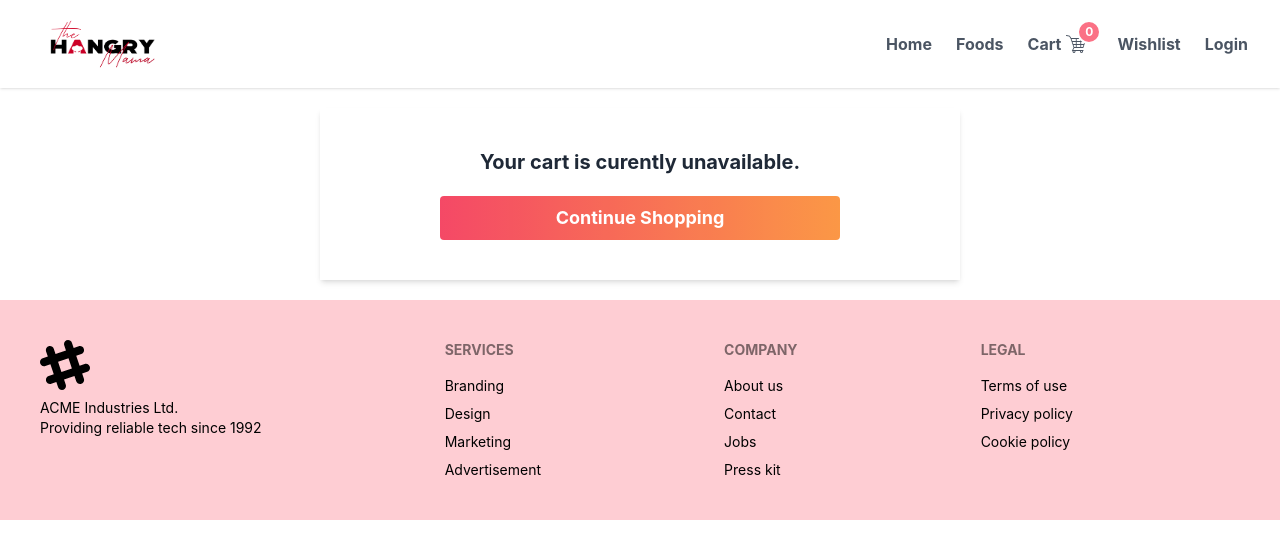
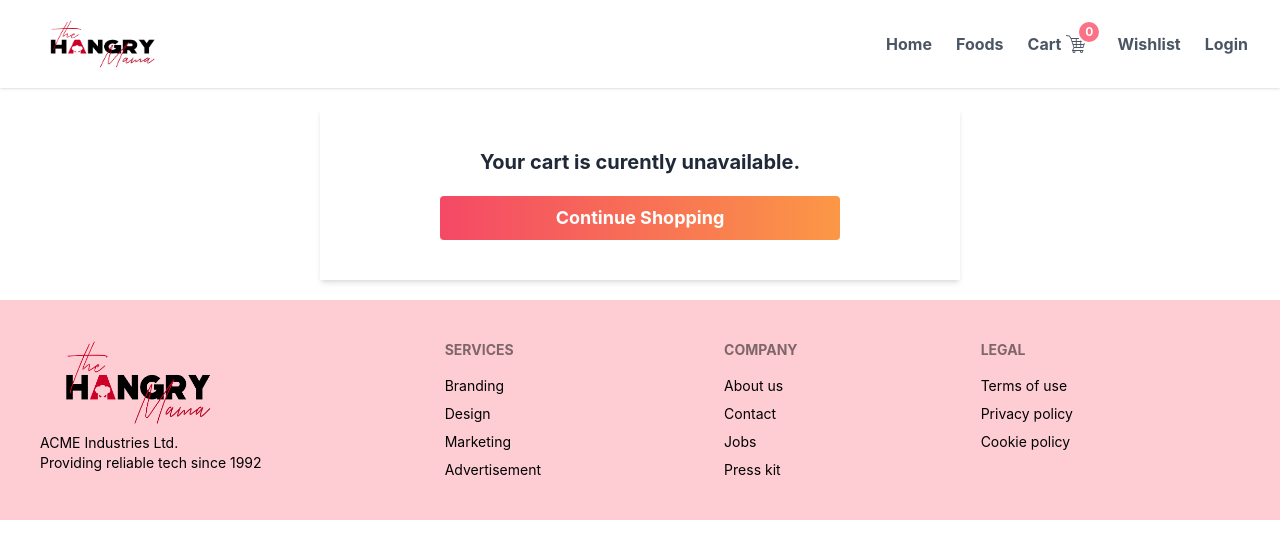
Before and after one commit to rafia02/food-delivery-website-client, a React (Create React App) app: page /cart in a window 1280 px wide. Shown: the top 558 px of the page. Built offline with nearby package versions, Linux system fonts and the light colour scheme; no server answers.

Commit message:
logo setup

```diff
--- a/src/Components/Home/BestTeam/BestTeam.css
+++ b/src/Components/Home/BestTeam/BestTeam.css
@@ -1,3 +1,18 @@
 .custom:hover h1 {
-    color: #FB7185
+    color: #FB7185;
+    animation-name: solycolor;
+    animation-duration: 8s;
+    animation-fill-mode: forwards;
+    transition: ease-in;
 }
+
+@keyframes solycolor {
+    0%{
+        color: #FB7185;
+    }50%{
+        color: #FB7185;
+    }
+    100%{
+        color: #FB7185;
+    }
+}
--- a/src/Components/Home/BestTeam/BestTeam.js
+++ b/src/Components/Home/BestTeam/BestTeam.js
@@ -27,7 +27,7 @@ const BestTeam = () => {
 
 
 
-                    <div className=' pb-4 custom   shadow-sm hover:bg-[#FFFFFF]'>
+                    <div className=' pb-4 custom  shadow-sm hover:bg-[#FFFFFF]'>
                         <img className='w-full' src="https://marketplace.foodotawp.com/wp-content/uploads/2021/05/team3.png" alt="" />
                         <h1 className='text-center lg:text-start text-2xl ml-2 font-semibold text-[#231900] mt-3 mb-3'>Andre Smith</h1>
                         <p className='text-center lg:text-start ml-2'>Professor</p>
--- a/src/Components/Share/Footer/Footer.js
+++ b/src/Components/Share/Footer/Footer.js
@@ -1,5 +1,8 @@
 import React from 'react';
 import './Footer.css'
+import logo from '../../../images/hangry3.png'
+
+
 
 const Footer = () => {
 
@@ -17,7 +20,9 @@ const Footer = () => {
 
 
                 <div>
-                    <svg width="50" height="50" viewBox="0 0 24 24" xmlns="http://www.w3.org/2000/svg" fillRule="evenodd" clipRule="evenodd" className="fill-current"><path d="M22.672 15.226l-2.432.811.841 2.515c.33 1.019-.209 2.127-1.23 2.456-1.15.325-2.148-.321-2.463-1.226l-.84-2.518-5.013 1.677.84 2.517c.391 1.203-.434 2.542-1.831 2.542-.88 0-1.601-.564-1.86-1.314l-.842-2.516-2.431.809c-1.135.328-2.145-.317-2.463-1.229-.329-1.018.211-2.127 1.231-2.456l2.432-.809-1.621-4.823-2.432.808c-1.355.384-2.558-.59-2.558-1.839 0-.817.509-1.582 1.327-1.846l2.433-.809-.842-2.515c-.33-1.02.211-2.129 1.232-2.458 1.02-.329 2.13.209 2.461 1.229l.842 2.515 5.011-1.677-.839-2.517c-.403-1.238.484-2.553 1.843-2.553.819 0 1.585.509 1.85 1.326l.841 2.517 2.431-.81c1.02-.33 2.131.211 2.461 1.229.332 1.018-.21 2.126-1.23 2.456l-2.433.809 1.622 4.823 2.433-.809c1.242-.401 2.557.484 2.557 1.838 0 .819-.51 1.583-1.328 1.847m-8.992-6.428l-5.01 1.675 1.619 4.828 5.011-1.674-1.62-4.829z"></path></svg>
+                     <img
+                     className='w-[200px]'
+                     src={logo} alt="" />
                     <p>ACME Industries Ltd.<br />Providing reliable tech since 1992</p>
                 </div>
                 <div>
```
